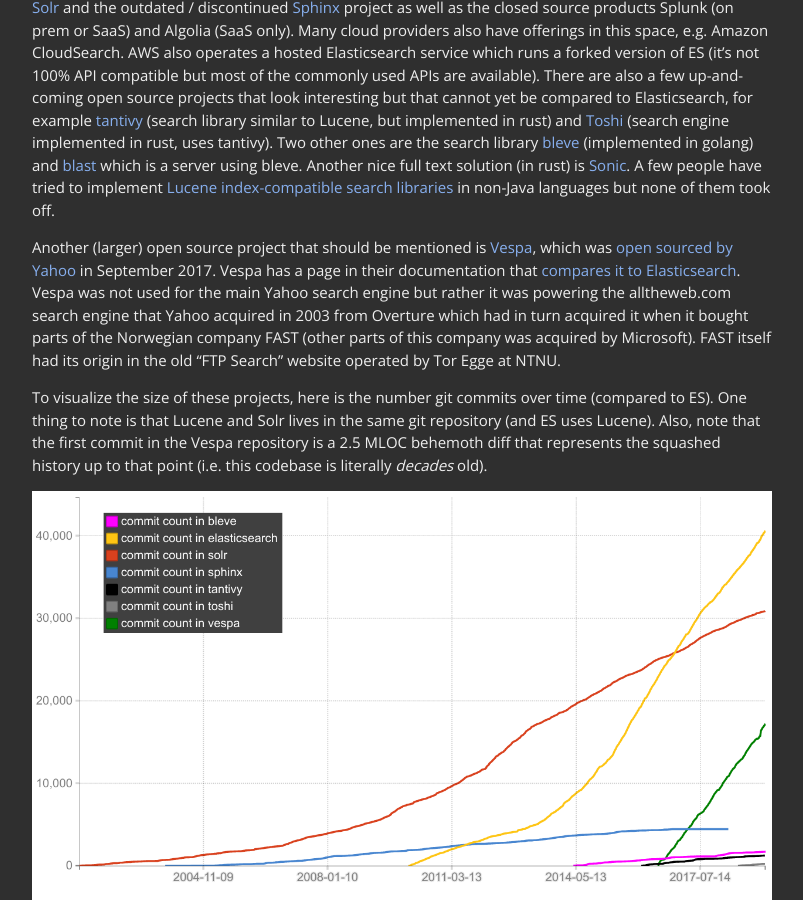
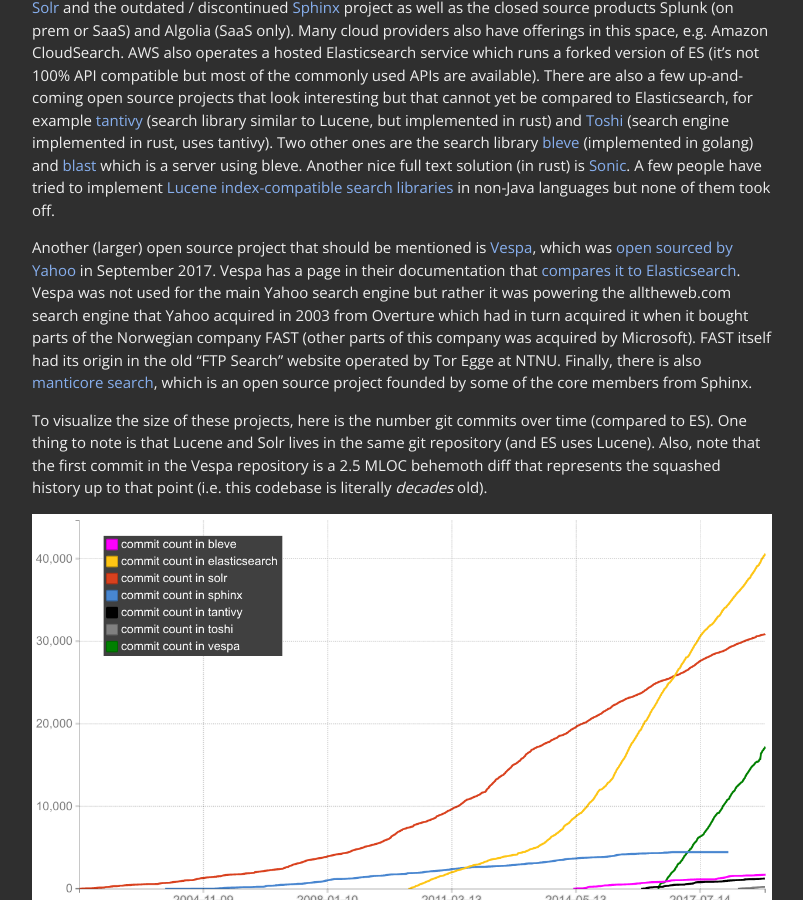
Before and after one commit to mo/mo.github.io, a Jekyll site: the page built from _posts/2019-04-08-elastic-search-introduction.md, in a window 1280 px wide and 900 px high, scrolled down 5097 px. Shown: the whole window, without its empty margins (238-1041 px from the left). Built offline with Jekyll 4.4.1, drawn with Linux system fonts in a browser that asks for light colours; some web fonts are replaced; comment, search, counter and statistics services are not loaded.

Commit message:
Add note about manticore search

```diff
--- a/_posts/2019-04-08-elastic-search-introduction.md
+++ b/_posts/2019-04-08-elastic-search-introduction.md
@@ -277,7 +277,10 @@
 the alltheweb.com search engine that Yahoo acquired in 2003 from Overture which
 had in turn acquired it when it bought parts of the Norwegian company FAST
 (other parts of this company was acquired by Microsoft). FAST itself had its
-origin in the old "FTP Search" website operated by Tor Egge at NTNU.
+origin in the old "FTP Search" website operated by Tor Egge at NTNU. Finally,
+there is also [manticore
+search](https://github.com/manticoresoftware/manticoresearch), which is an open
+source project founded by some of the core members from Sphinx.
 
 To visualize the size of these projects, here is the number git commits over
 time (compared to ES). One thing to note is that Lucene and Solr lives in the
```
